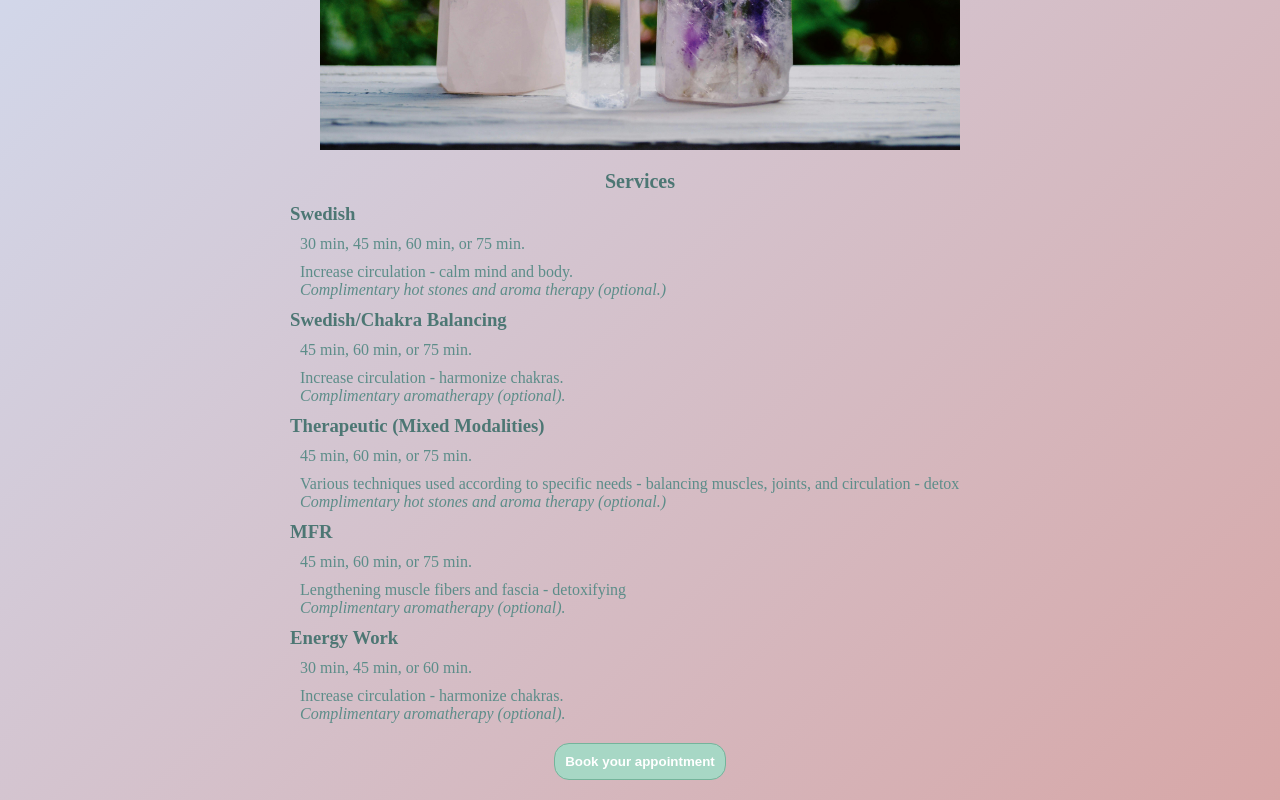
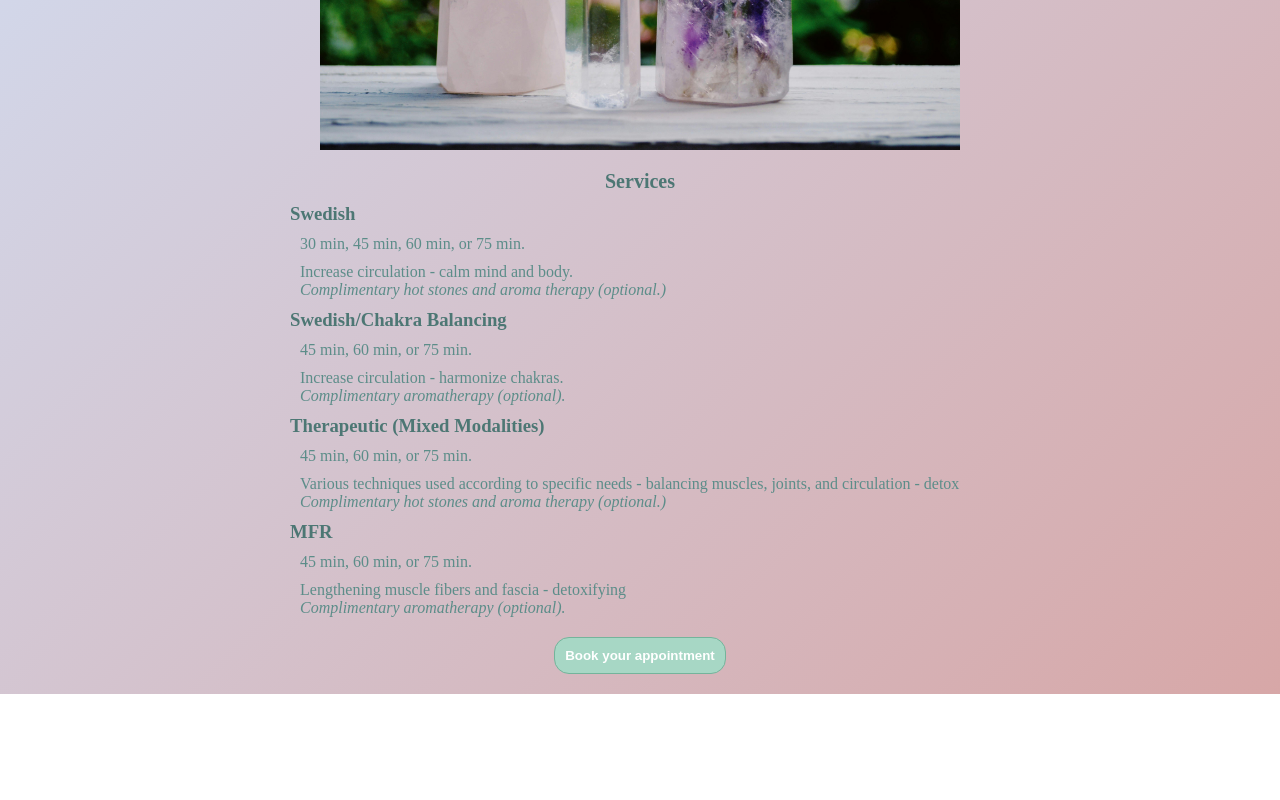
Before and after one commit to ryu11wgu/website, a plain HTML site: page services.html in a window 1280 px wide. Shown: the part 395-1195 px from the top of the page. After the commit the page ends 1089 px from the top, so only its background shows below. Drawn offline with Linux system fonts and the light colour scheme.

Commit message:
Delete energy work

```diff
--- a/services.html
+++ b/services.html
@@ -52,11 +52,6 @@
       <p>Lengthening muscle fibers and fascia - detoxifying</p>
       <i>Complimentary aromatherapy (optional).</i>
 
-      <h3>Energy Work</h3>
-      <p>30 min, 45 min, or 60 min.</p>
-      <p>Increase circulation - harmonize chakras.</p>
-      <i>Complimentary aromatherapy (optional).</i>
-
       <div style="text-align: center">
         <button class="book-btn">
           <a href="/prices.html" style="text-decoration: none; color: white">
```
